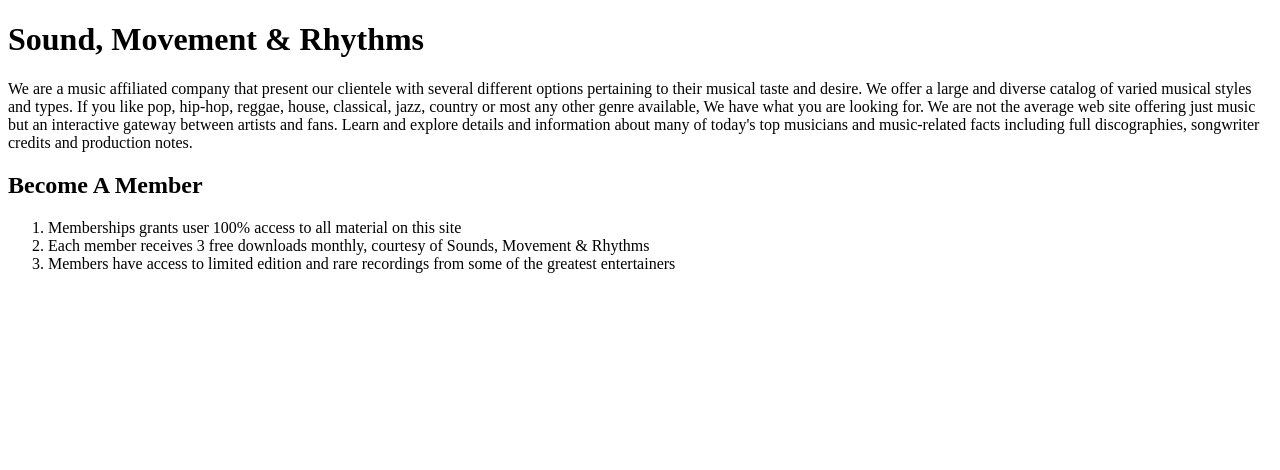
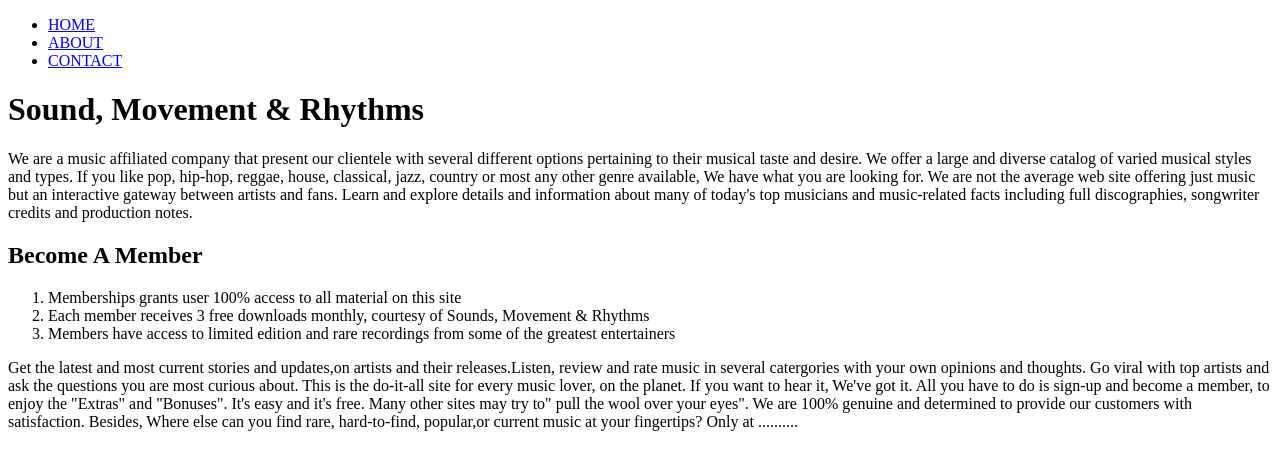
Before and after one commit to augustus40/ASJ, a plain HTML site: page indexxx.html in a window 1280 px wide. Drawn offline with Linux system fonts and the light colour scheme.

Commit message:
added an article and navigation

```diff
--- a/indexxx.html
+++ b/indexxx.html
@@ -3,6 +3,13 @@
 <head>
 <meta charset="utf-8"/>
 <title> Sound, Movement & Rhythms </title>
+<nav>
+<ul>
+<li><a href="#">HOME</a></li>
+<li><a href="#">ABOUT</a></li>
+<li><a href="#">CONTACT</a></li>
+</ul>
+</nav>
 </head>
 <body>
 <header>
@@ -26,7 +33,17 @@
 <li> Members have access to limited edition and rare recordings from some of the greatest entertainers</li>
 </ol>
 
-<article>
+    <article> Get the latest and most current stories and updates,on artists and
+    their releases.Listen, review and rate music in several catergories
+    with your own opinions and thoughts. Go viral with top artists and
+    ask the questions you are most curious about. This is the do-it-all
+    site for every music lover, on the planet. If you want to hear it,
+    We've got it. All you have to do is sign-up and become a member, to
+    enjoy the "Extras" and "Bonuses". It's easy and it's free. Many other
+    sites may try to" pull the wool over your eyes". We are 100% genuine
+    and determined to provide our customers with satisfaction. Besides,
+    Where else can you find rare, hard-to-find, popular,or current music
+    at your fingertips? Only at ..........</article>
 
 
 
```
